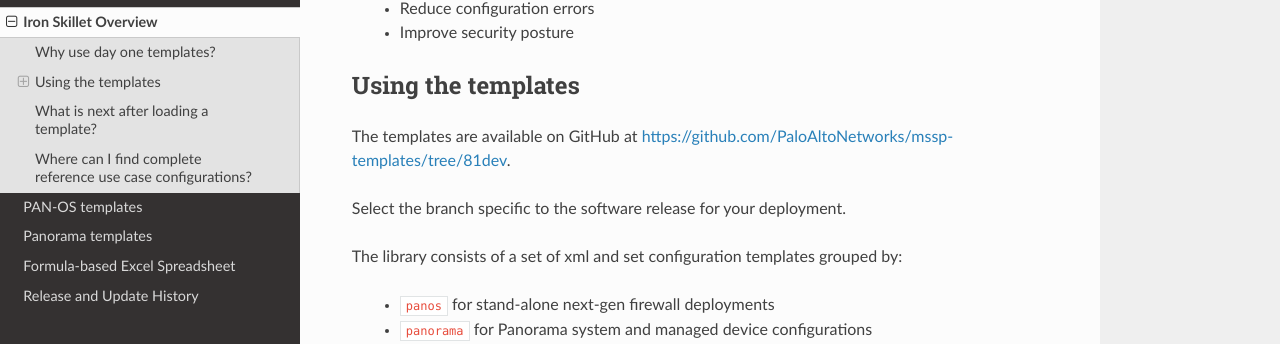
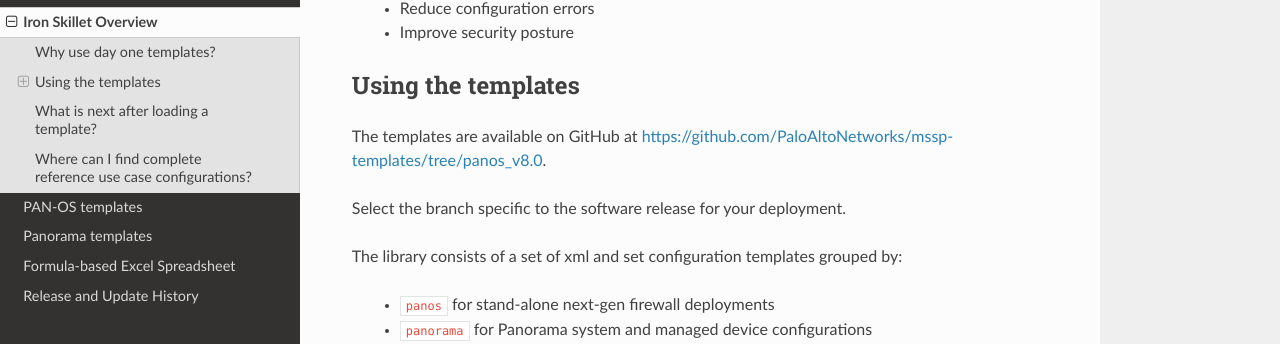
Before and after one commit to PaloAltoNetworks/mssp-templates, a Sphinx documentation site: the page built from docs/overview.rst, in a window 1280 px wide and 900 px high, scrolled down 544 px. Shown: the part 131-475 px from the top of the window. Built offline with Sphinx 7.4.7 and the Read the Docs theme 2.0.0, drawn with Linux system fonts in a browser that asks for light colours; pages that are not in the unit, such as notebooks, are missing from menus.

Commit message:
merge from 80dev

```diff
--- a/docs/conf.py
+++ b/docs/conf.py
@@ -158,27 +158,27 @@
 
 # github file path that changes across repo and branches
 
-extlinks = {'panosrepo': ('https://github.com/PaloAltoNetworks/mssp-templates/blob/81dev/templates/panos/snippets/%s.xml', 'view xml template:   '),
-            'panoramarepo': ('https://github.com/PaloAltoNetworks/mssp-templates/blob/81dev/templates/panorama/snippets/%s.xml', 'view xml template:   '),
-            'setcommands': ('https://github.com/PaloAltoNetworks/mssp-templates/tree/81dev/templates/%s/set_commands', 'set commands '),
+extlinks = {'panosrepo': ('https://github.com/PaloAltoNetworks/mssp-templates/blob/panos_v8.0/templates/panos/snippets/%s.xml', 'view xml template:   '),
+            'panoramarepo': ('https://github.com/PaloAltoNetworks/mssp-templates/blob/panos_v8.0/templates/panorama/snippets/%s.xml', 'view xml template:   '),
+            'setcommands': ('https://github.com/PaloAltoNetworks/mssp-templates/tree/panos_v8.0/templates/%s/set_commands', 'set commands '),
             }
 
 # load config file name that changes across repo and branches
 
 rst_prolog = """
-.. |branch| replace:: 81dev
+.. |branch| replace:: panos_v8.0
 .. |panosconfigfile| replace:: iron_skillet_panos_full.xml
 .. |panoramaconfigfile| replace:: iron_skillet_panorama_full.xml
 .. |clonessh| replace:: git@github.com:PaloAltoNetworks/mssp-templates.git
 .. |clonehttps| replace:: https://github.com/PaloAltoNetworks/mssp-templates.git
-.. |repourl| replace:: https://github.com/PaloAltoNetworks/mssp-templates/tree/81dev
-.. |repotools| replace:: https://github.com/PaloAltoNetworks/mssp-templates/tree/81dev/tools
-.. |panosxpaths| replace:: https://github.com/PaloAltoNetworks/mssp-templates/blob/81dev/templates/panos/snippets/metadata.yaml
-.. |panossnippets| replace:: https://github.com/PaloAltoNetworks/mssp-templates/tree/81dev/templates/panos/snippets
-.. |panosloadorder| replace:: https://github.com/PaloAltoNetworks/mssp-templates/blob/81dev/templates/panos/snippets/metadata.yaml
-.. |panoramaxpaths| replace:: https://github.com/PaloAltoNetworks/mssp-templates/blob/81dev/templates/panorama/snippets/metadata.yaml
-.. |panoramasnippets| replace:: https://github.com/PaloAltoNetworks/mssp-templates/tree/81dev/templates/panorama/snippets
-.. |panoramaloadorder| replace:: https://github.com/PaloAltoNetworks/mssp-templates/blob/81dev/templates/panorama/snippets/metadata.yaml
-.. |panoramaset| replace:: https://github.com/PaloAltoNetworks/mssp-templates/tree/81dev/templates/panorama/set_commands
-.. |panosset| replace:: https://github.com/PaloAltoNetworks/mssp-templates/tree/81dev/templates/panos/set_commands
+.. |repourl| replace:: https://github.com/PaloAltoNetworks/mssp-templates/tree/panos_v8.0
+.. |repotools| replace:: https://github.com/PaloAltoNetworks/mssp-templates/tree/panos_v8.0/tools
+.. |panosxpaths| replace:: https://github.com/PaloAltoNetworks/mssp-templates/blob/panos_v8.0/templates/panos/snippets/metadata.yaml
+.. |panossnippets| replace:: https://github.com/PaloAltoNetworks/mssp-templates/tree/panos_v8.0/templates/panos/snippets
+.. |panosloadorder| replace:: https://github.com/PaloAltoNetworks/mssp-templates/blob/panos_v8.0/templates/panos/snippets/metadata.yaml
+.. |panoramaxpaths| replace:: https://github.com/PaloAltoNetworks/mssp-templates/blob/panos_v8.0/templates/panorama/snippets/metadata.yaml
+.. |panoramasnippets| replace:: https://github.com/PaloAltoNetworks/mssp-templates/tree/panos_v8.0/templates/panorama/snippets
+.. |panoramaloadorder| replace:: https://github.com/PaloAltoNetworks/mssp-templates/blob/panos_v8.0/templates/panorama/snippets/metadata.yaml
+.. |panoramaset| replace:: https://github.com/PaloAltoNetworks/mssp-templates/tree/panos_v8.0/templates/panorama/set_commands
+.. |panosset| replace:: https://github.com/PaloAltoNetworks/mssp-templates/tree/panos_v8.0/templates/panos/set_commands
 """
```
